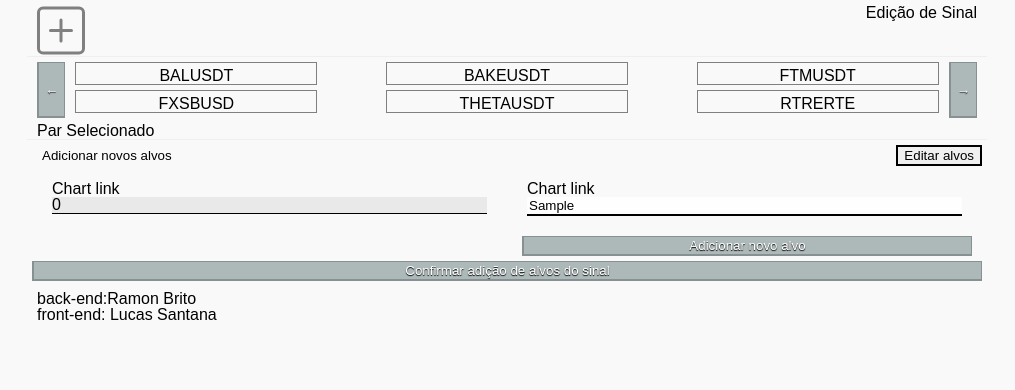
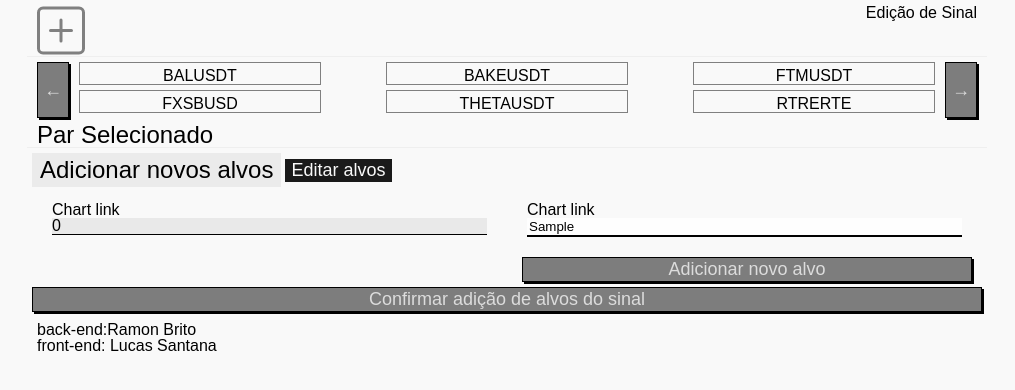
Before and after one commit to Englucassantana/swingtradeposition, a website: page public/editar.html in a window 1280 px wide. Both pictures are taken after typing "Sample" into the empty fields and a click on the button "Adicionar novos alvos". Shown: the whole page, without its empty margins (133-1148 px from the left). Drawn offline with Linux system fonts and the light colour scheme.

Commit message:
Remoçao de codigo nao usado e mudanças no desing dos botoes

```diff
--- a/public/CSS/editar.css
+++ b/public/CSS/editar.css
@@ -1,3 +1,11 @@
+:root{
+  --bg-panel-color: rgb(235,235,235);
+  --bg-color: rgb(249, 249, 249);
+  --button-bg-color: rgb(125, 125, 125);
+  --button-df-size: large;
+  --button-df-font-color: rgb(220, 220, 220);
+}
+
 html{
     display         : flex;
     justify-content : space-around;
@@ -9,6 +17,10 @@ html{
 body{
     max-width: 960px;
 
+}
+
+b{
+  font-weight: bold;
 }
 
 #sticky-on-top{
@@ -82,6 +94,7 @@ h1{
     padding         : 5px 10px 0px 10px;
     background-color: rgb(249, 249, 249);
     border-bottom   : 1px solid rgb(239, 239, 239);
+    font-size: x-large;
 }
 
 
@@ -92,37 +105,32 @@ main{
 #tabs{
   display        : flex;
   flex-direction : row;
-  justify-content: space-between;
+  align-items: center;
 }
 
 .tab{
-  margin-left: 2px;
+  margin-right: 2px;
 }
 
-.tab:hover{
-  background-color: rgb(249, 249, 249);
-}
 
 .tab-button{
-  background-color: rgb(239, 239, 239);
-  border          : 2px solid  black;
+  background-color: rgb(26,26,26);
+  color: var(--bg-color);
+  border          : 2px solid var(--bg-color);
   cursor          : pointer;
+  font-size: large;
 }
 
 .tab-button:hover{
-  background-color: rgb(249, 249, 249);
-}
-
-.tab-button:focus{
-  background-color: rgb(249, 249, 249);
-  border          : 2px solid  rgb(249, 249, 249);
-  cursor          : default;
+  background-color: var(--bg-panel-color);
+  color: black;
 }
 
 .tab-button-active{
-  background-color: rgb(249, 249, 249);
-  border          : 2px solid  rgb(249, 249, 249);
+  background-color: var(--bg-panel-color);
+  border          : 2px solid  var(--bg-panel-color);
   cursor          : default;
+  font-size: x-large;
 }
 
 #addNewTargetsForm{
@@ -130,6 +138,10 @@ main{
     flex-direction: column;
     box-shadow    : 0px 0px 10px gray;
     border        : 1px solid gray;
+}
+
+#panel{
+  background-color: var(--bg-panel-color);
 }
 
 .field-box-main{
@@ -218,23 +230,6 @@ fieldset{
     font-weight     : bold;
 }
 
-.seta, #gerador-de-comando, #adicionar-alvo, #confirm-btn, .btn-slide-pair-list, .confirm-btn{
-    background-color: rgb(173, 184, 184);
-    border          : 1px solid rgb(135, 145, 145);
-    border-left     : 2px solid rgb(135, 145, 145);
-    border-bottom   : 2px solid rgb(135, 145, 145);
-    color           : white;
-    text-shadow     : 0px 1px 1px black;
-    cursor          : pointer;
-}
-
-.seta:hover, #gerador-de-comando:hover, #adicionar-alvo:hover, #confirm-btn:hover, .btn-slide-pair-list:hover, .confirm-btn:hover{
-    background-color: rgb(135, 145, 145);
-    border          : 1px solid rgb(75, 82, 82);
-    border-left     : 2px solid rgb(75, 82, 82);;
-    border-bottom   : 2px solid rgb(75, 82, 82);;
-    font-weight     : bold;
-}
 
 #confirm-btn-box{
     padding-top: 5px;
@@ -242,8 +237,26 @@ fieldset{
 
 .confirm-btn{
   width: 100%;
+}
 
+.confirm-btn, #adicionar-alvo,.btn-slide-pair-list{
+  box-shadow: 2px 2px #000000;
+  border: 1px solid black;
+  cursor: pointer;
+  background-color: var(--button-bg-color);
+  font-size: var(--button-df-size);
+  color: var(--button-df-font-color);
 }
+
+.confirm-btn:hover, #adicionar-alvo:hover,.btn-slide-pair-list:hover{
+  box-shadow: 3px 3px #000000;
+  color: white;
+}
+
+.confirm-btn:focus{
+  box-shadow: 0px 0px #000000;
+}
+
 
 footer{
     position        : sticky;
```
